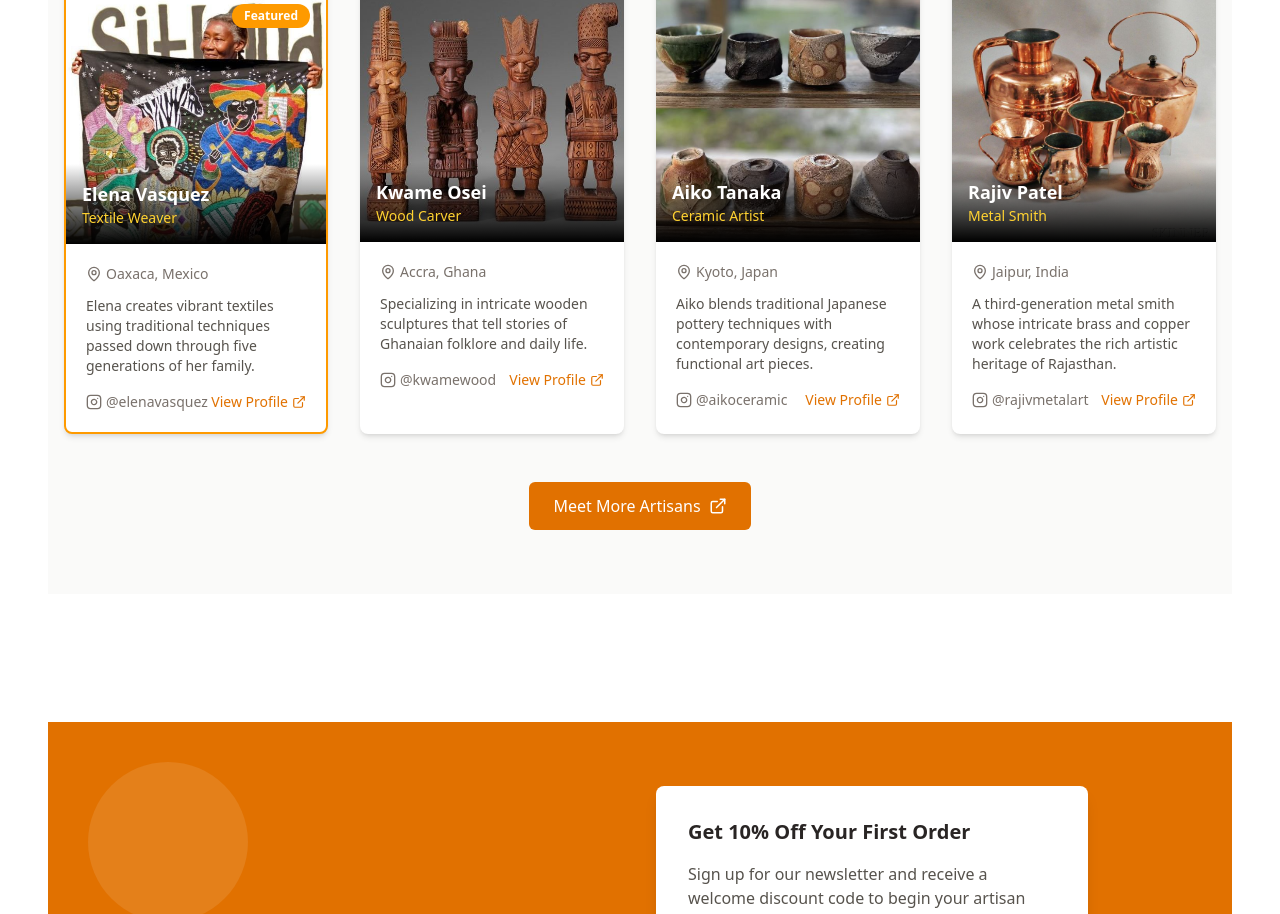
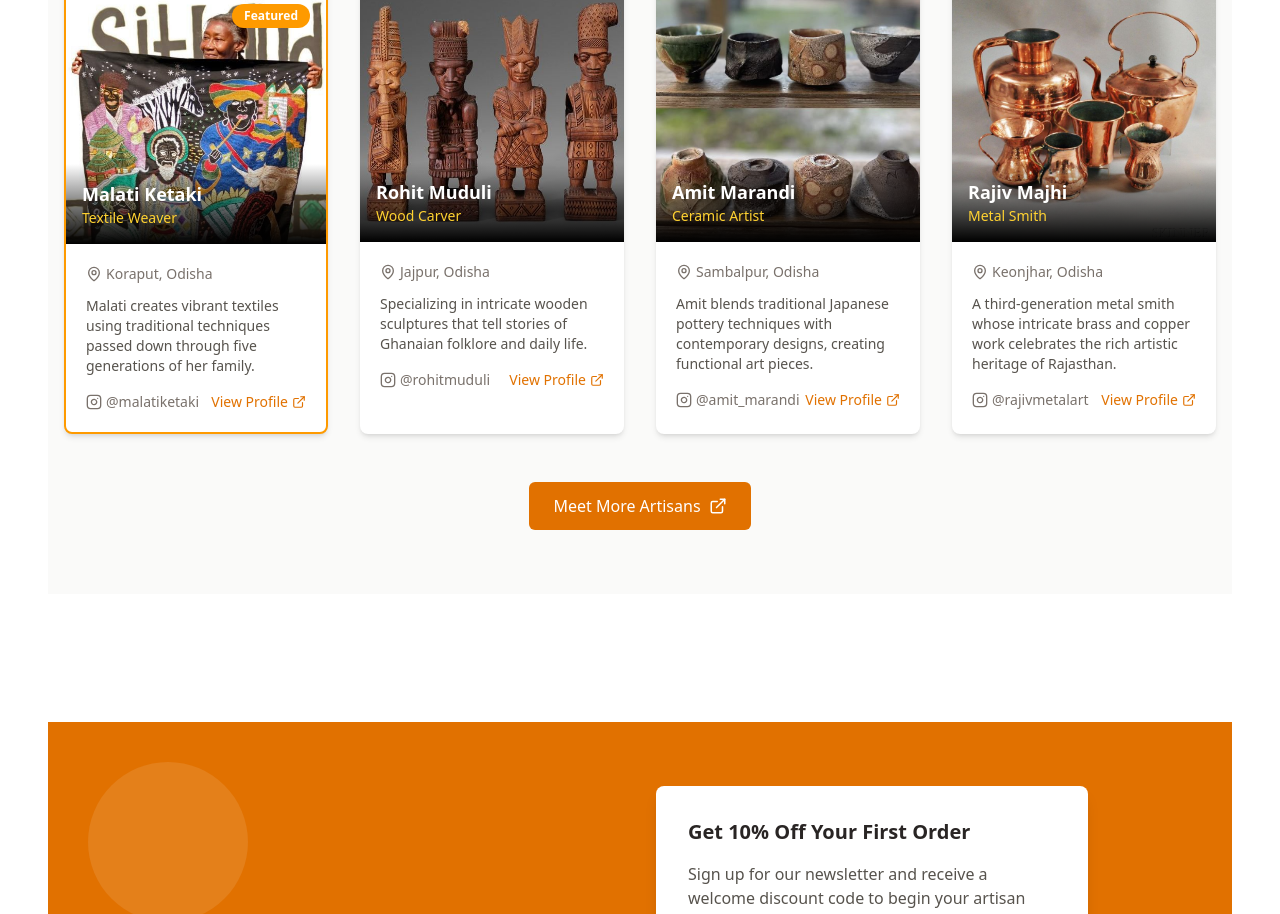
Before and after one commit to Lifelightx/UTKAL-CRAFTS, a React (Vite) app in the folder FRONTEND/: page / in a window 1280 px wide. Shown: the part 4449-5363 px from the top of the page. Built offline with nearby package versions, Linux system fonts and the light colour scheme; a web font is replaced by a local one.

Commit message:
some changes in testimonials and artisians page

```diff
--- a/FRONTEND/src/Components/MeetTheArtisans.jsx
+++ b/FRONTEND/src/Components/MeetTheArtisans.jsx
@@ -12,39 +12,39 @@ const MeetTheArtisans = () => {
   const artisans = [
     {
       id: 1,
-      name: 'Elena Vasquez',
+      name: 'Malati Ketaki',
       craft: 'Textile Weaver',
-      location: 'Oaxaca, Mexico',
-      bio: 'Elena creates vibrant textiles using traditional techniques passed down through five generations of her family.',
+      location: 'Koraput, Odisha',
+      bio: 'Malati creates vibrant textiles using traditional techniques passed down through five generations of her family.',
       imagePlaceholder: elena,
-      instagram: '@elenavasquez',
+      instagram: '@malatiketaki',
       featured: true
     },
     {
       id: 2,
-      name: 'Kwame Osei',
+      name: 'Rohit Muduli',
       craft: 'Wood Carver',
-      location: 'Accra, Ghana',
+      location: 'Jajpur, Odisha',
       bio: 'Specializing in intricate wooden sculptures that tell stories of Ghanaian folklore and daily life.',
       imagePlaceholder: wooden,
-      instagram: '@kwamewood',
+      instagram: '@rohitmuduli',
       featured: false
     },
     {
       id: 3,
-      name: 'Aiko Tanaka',
+      name: 'Amit Marandi',
       craft: 'Ceramic Artist',
-      location: 'Kyoto, Japan',
-      bio: 'Aiko blends traditional Japanese pottery techniques with contemporary designs, creating functional art pieces.',
+      location: 'Sambalpur, Odisha',
+      bio: 'Amit blends traditional Japanese pottery techniques with contemporary designs, creating functional art pieces.',
       imagePlaceholder: cups,
-      instagram: '@aikoceramic',
+      instagram: '@amit_marandi',
       featured: false
     },
     {
       id: 4,
-      name: 'Rajiv Patel',
+      name: 'Rajiv Majhi',
       craft: 'Metal Smith',
-      location: 'Jaipur, India',
+      location: 'Keonjhar, Odisha',
       bio: 'A third-generation metal smith whose intricate brass and copper work celebrates the rich artistic heritage of Rajasthan.',
       imagePlaceholder: metal,
       instagram: '@rajivmetalart',
--- a/FRONTEND/src/Components/Testimonial.jsx
+++ b/FRONTEND/src/Components/Testimonial.jsx
@@ -5,7 +5,7 @@ import { Quote, ChevronLeft, ChevronRight, Star } from 'lucide-react';
 import sarah from "../assets/sarah.jpeg";
 import dibya from "../assets/dibya.jpeg";
 import aisha from "../assets/aisha.jpeg";
-import thomas from "../assets/thomas.jpeg";
+import Abhisek from "../assets/thomas.jpeg";
 
 
 const Testimonials = () => {
@@ -13,7 +13,7 @@ const Testimonials = () => {
     {
       id: 1,
       name: 'Sarah Johnson',
-      location: 'New York, USA',
+      location: 'Maharastra, India',
       text: "The quality of craftsmanship is exceptional. I've purchased several items and each one has a special place in my home. Knowing the story behind each piece makes them even more meaningful.",
       rating: 5,
       imagePlaceholder: sarah
@@ -29,18 +29,18 @@ const Testimonials = () => {
     {
       id: 3,
       name: 'Aisha Patel',
-      location: 'London, UK',
+      location: 'Bhopal, India',
       text: "As someone who appreciates traditional craftsmanship, I'm thrilled to have found this marketplace. The ceramics I purchased are not only beautiful but functional works of art.",
       rating: 4,
       imagePlaceholder: aisha
     },
     {
       id: 4,
-      name: 'Thomas Weber',
-      location: 'Berlin, Germany',
+      name: 'Abhisek Malhan',
+      location: 'Hyderabad, India',
       text: 'The shipping was fast and the packaging was thoughtful and eco-friendly. The wooden sculptures exceeded my expectations in terms of detail and finish. Highly recommend!',
       rating: 5,
-      imagePlaceholder: thomas
+      imagePlaceholder: Abhisek
     }
   ];
 
--- a/FRONTEND/src/Pages/Cart.jsx
+++ b/FRONTEND/src/Pages/Cart.jsx
@@ -206,7 +206,7 @@ const CartPage = () => {
                               <p className="text-sm text-stone-500 mb-2">
                                 Craft: {item.product.craftType} | Region: {item.product.region}
                               </p>
-                              <p className="text-amber-600 font-medium">${item.product.price.toFixed(2)}</p>
+                              <p className="text-amber-600 font-medium">₹{item.product.price.toFixed(2)}</p>
                             </div>
                             <div className="flex items-center mt-4 sm:mt-0">
                               <button
@@ -249,7 +249,7 @@ const CartPage = () => {
                 <div className="space-y-4 mb-6">
                   <div className="flex justify-between text-stone-600">
                     <span>Subtotal</span>
-                    <span>${totalPrice.toFixed(2)}</span>
+                    <span>₹{totalPrice.toFixed(2)}</span>
                   </div>
                   <div className="flex justify-between text-stone-600">
                     <span>Shipping</span>
@@ -264,7 +264,7 @@ const CartPage = () => {
                 <div className="border-t border-stone-200 pt-4 mb-6">
                   <div className="flex justify-between font-bold">
                     <span className="text-stone-800">Total</span>
-                    <span className="text-amber-600">${totalPrice.toFixed(2)}</span>
+                    <span className="text-amber-600">₹{totalPrice.toFixed(2)}</span>
                   </div>
                 </div>
 
```
